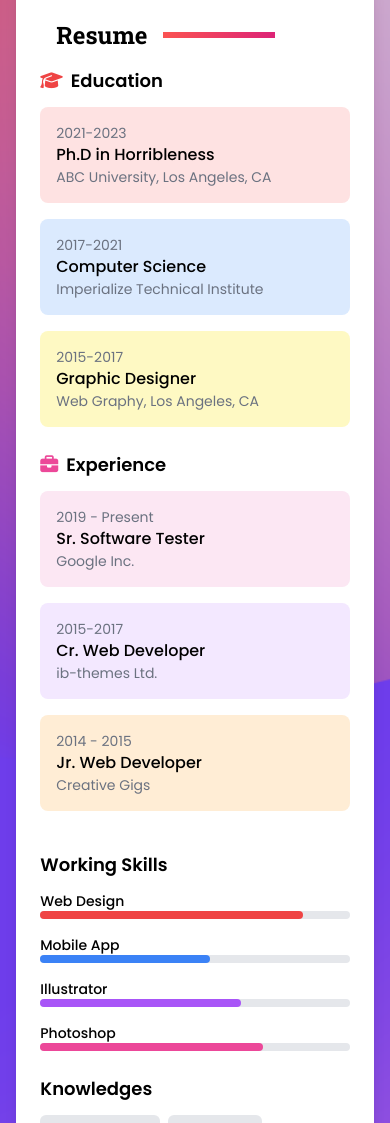
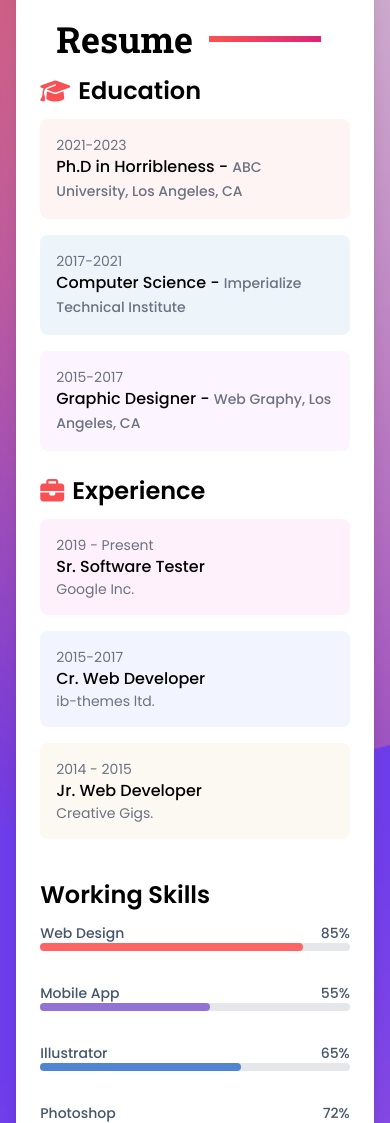
Before and after one commit to NaimoonJannat/personal-portfolio, a plain HTML site: page index.html in a window 390 px wide. Shown: the part 877-2000 px from the top of the page. Drawn offline with nearby package versions, Linux system fonts and the light colour scheme.

Commit message:
Resume page responsive done

```diff
--- a/index.html
+++ b/index.html
@@ -145,7 +145,7 @@
     <section class="mt-10 p-6 md:p-10 bg-white shadow-lg rounded-lg">
         <!-- Section Header -->
         <div class="flex flex-row items-center gap-4 p-4">
-            <h2 class="text-2xl title-font font-bold">Resume</h2>
+            <h2 class="text-4xl title-font font-bold">Resume</h2>
             <hr class="w-28 rounded-md border-[3px] border-transparent"
                 style="border-image-source: linear-gradient(90deg, #FA5252 0%, #DD2476 100%); border-image-slice: 1;">
         </div>
@@ -154,86 +154,100 @@
         <div class="grid grid-cols-1 md:grid-cols-2 gap-6">
             <!-- Education Section -->
             <div>
-                <h3 class="text-lg font-semibold mb-3 flex items-center gap-2">
-                    <i class="fa-solid fa-graduation-cap text-red-500"></i> Education
+                <h3 class="text-2xl font-semibold mb-3 flex items-center gap-2">
+                    <i class="fa-solid fa-graduation-cap text-[#F95054]"></i> Education
                 </h3>
                 <div class="space-y-4">
-                    <div class="bg-red-100 p-4 rounded-lg">
+                    <div class="bg-[#FFF4F4] p-4 rounded-lg">
                         <p class="text-sm text-gray-500">2021-2023</p>
-                        <h4 class="font-medium">Ph.D in Horribleness</h4>
-                        <p class="text-sm text-gray-500">ABC University, Los Angeles, CA</p>
+                        <h4 class="font-medium">Ph.D in Horribleness - <span class="text-sm text-gray-500">ABC University, Los Angeles, CA</span></h4>
+
                     </div>
-                    <div class="bg-blue-100 p-4 rounded-lg">
+                    <div class="bg-[#EEF5FA] p-4 rounded-lg">
                         <p class="text-sm text-gray-500">2017-2021</p>
-                        <h4 class="font-medium">Computer Science</h4>
-                        <p class="text-sm text-gray-500">Imperialize Technical Institute</p>
+                        <h4 class="font-medium">Computer Science - <span class="text-sm text-gray-500">Imperialize Technical Institute</span></h4>
+
                     </div>
-                    <div class="bg-yellow-100 p-4 rounded-lg">
+                    <div class="bg-[#FCF4FF] p-4 rounded-lg">
                         <p class="text-sm text-gray-500">2015-2017</p>
-                        <h4 class="font-medium">Graphic Designer</h4>
-                        <p class="text-sm text-gray-500">Web Graphy, Los Angeles, CA</p>
+                        <h4 class="font-medium">Graphic Designer -  <span class="text-sm text-gray-500">Web Graphy, Los Angeles, CA</span></h4>
+
                     </div>
                 </div>
             </div>
 
             <!-- Experience Section -->
             <div>
-                <h3 class="text-lg font-semibold mb-3 flex items-center gap-2">
-                    <i class="fa-solid fa-briefcase text-pink-500"></i> Experience
+                <h3 class="text-2xl font-semibold mb-3 flex items-center gap-2">
+                    <i class="fa-solid fa-briefcase text-[#F95054]"></i> Experience
                 </h3>
                 <div class="space-y-4">
-                    <div class="bg-pink-100 p-4 rounded-lg">
+                    <div class="bg-[#FFF1FB] p-4 rounded-lg">
                         <p class="text-sm text-gray-500">2019 - Present</p>
                         <h4 class="font-medium">Sr. Software Tester</h4>
                         <p class="text-sm text-gray-500">Google Inc.</p>
                     </div>
-                    <div class="bg-purple-100 p-4 rounded-lg">
+                    <div class="bg-[#F2F4FF] p-4 rounded-lg">
                         <p class="text-sm text-gray-500">2015-2017</p>
                         <h4 class="font-medium">Cr. Web Developer</h4>
-                        <p class="text-sm text-gray-500">ib-themes Ltd.</p>
+                        <p class="text-sm text-gray-500">ib-themes ltd.</p>
                     </div>
-                    <div class="bg-orange-100 p-4 rounded-lg">
+                    <div class="bg-[#FCF9F2] p-4 rounded-lg">
                         <p class="text-sm text-gray-500">2014 - 2015</p>
                         <h4 class="font-medium">Jr. Web Developer</h4>
-                        <p class="text-sm text-gray-500">Creative Gigs</p>
+                        <p class="text-sm text-gray-500">Creative Gigs.</p>
                     </div>
                 </div>
             </div>
         </div>
 
         <!-- Skills & Knowledge Section -->
-        <div class="grid grid-cols-1 md:grid-cols-2 gap-6 mt-10">
+        <div class="grid grid-cols-1 md:grid-cols-2 gap-8 mt-10">
             <div>
-                <h3 class="text-lg font-semibold mb-3">Working Skills</h3>
-                <div class="space-y-4">
+                <h3 class="text-2xl font-semibold mb-3">Working Skills</h3>
+                <div class="space-y-8 text-[#44566C]">
                     <div>
-                        <p class="text-sm font-medium">Web Design</p>
+                        <div class="flex justify-between">
+                            <p class="text-sm font-medium">Web Design</p>
+                            <p class="text-sm font-medium">85%</p>
+                        </div>
                         <div class="bg-gray-200 rounded-full h-2">
-                            <div class="bg-red-500 h-2 rounded-full w-[85%]"></div>
+                            <div class="bg-[#FF6464] h-2 rounded-full w-[85%]"></div>
                         </div>
                     </div>
                     <div>
-                        <p class="text-sm font-medium">Mobile App</p>
+                        <div class="flex justify-between">
+                            <p class="text-sm font-medium">Mobile App</p>
+                            <p class="text-sm font-medium">55%</p>
+
+                        </div>
                         <div class="bg-gray-200 rounded-full h-2">
-                            <div class="bg-blue-500 h-2 rounded-full w-[55%]"></div>
+                            <div class="bg-[#9272D4] h-2 rounded-full w-[55%]"></div>
                         </div>
                     </div>
                     <div>
-                        <p class="text-sm font-medium">Illustrator</p>
+                        <div class="flex justify-between">
+                            <p class="text-sm font-medium">Illustrator</p>
+                            <p class="text-sm font-medium">65%</p>
+
+                        </div>
                         <div class="bg-gray-200 rounded-full h-2">
-                            <div class="bg-purple-500 h-2 rounded-full w-[65%]"></div>
+                            <div class="bg-[#5185D4] h-2 rounded-full w-[65%]"></div>
                         </div>
                     </div>
                     <div>
-                        <p class="text-sm font-medium">Photoshop</p>
+                        <div class="flex justify-between">
+                            <p class="text-sm font-medium">Photoshop</p>
+                            <p class="text-sm font-medium">72%</p>
+                        </div>
                         <div class="bg-gray-200 rounded-full h-2">
-                            <div class="bg-pink-500 h-2 rounded-full w-[72%]"></div>
+                            <div class="bg-[#CA56F2] h-2 rounded-full w-[72%]"></div>
                         </div>
                     </div>
                 </div>
             </div>
             <div>
-                <h3 class="text-lg font-semibold mb-3">Knowledges</h3>
+                <h3 class="text-2xl font-semibold mb-3">Knowledges</h3>
                 <div class="flex flex-wrap gap-2">
                     <span class="bg-gray-200 text-sm px-3 py-1 rounded-md">Digital Design</span>
                     <span class="bg-gray-200 text-sm px-3 py-1 rounded-md">Marketing</span>
```
Also changed, not shown: about-me.html (+1 -1 lines), blogs.html (+1 -1 lines), contact.html (+1 -1 lines), projects.html (+1 -1 lines).
